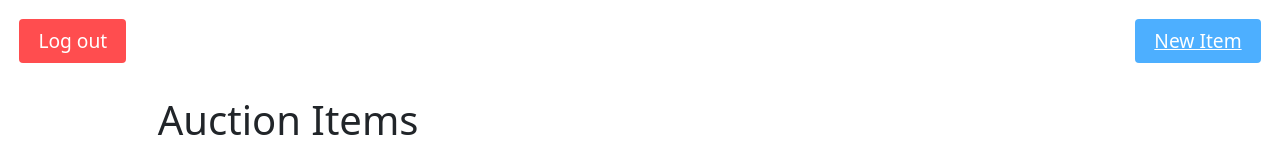
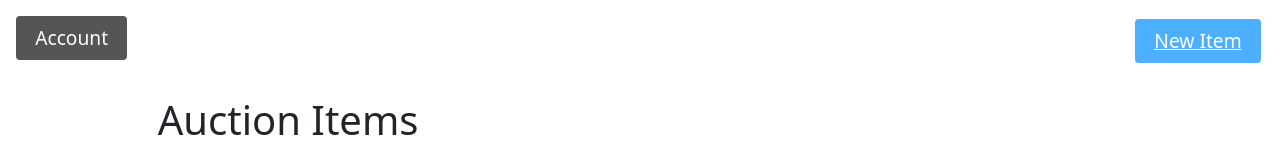
Before and after one commit to dawid-paluch/WebProgrammingGroupProject, a Vue app in the folder frontend/: page /app/ in a window 1280 px wide. Shown: the top 150 px of the page. Built offline with nearby package versions, Linux system fonts and the light colour scheme; no server answers.

Commit message:
Add account dropdown menu for options edit profile and logout

```diff
--- a/frontend/src/App.vue
+++ b/frontend/src/App.vue
@@ -1,8 +1,27 @@
 <template>
     <main class="container pt-4">
         <router-link v-if="$route.name !== 'Main Page'" :to="{name: 'Main Page'}" id="home-button">Home</router-link>
-        <button id="logout-button" @click="logout">Log out</button>
-        <!--<button id="new-item-button" @click="$router.push('/new-auction-item/')">New Item</button>-->
+
+        <div id="account-menu">
+            <button id="account-button" @click="toggleMenu">
+                Account
+            </button>
+
+            <div v-if="menuOpen" id="account-dropdown">
+                <router-link
+                :to="{ name: 'Profile' }"
+                class="dropdown-item"
+                @click="menuOpen = false"
+                >
+                Edit Profile
+                </router-link>
+
+                <button class="dropdown-item" @click="logout">
+                Log out
+                </button>
+            </div>
+        </div>
+
         <router-link v-if="$route.name !== 'New Auction Item'" :to="{ name: 'New Auction Item' }" id="new-item-button">New Item</router-link>
 
         <RouterView class="flex-shrink-0" />
@@ -16,7 +35,17 @@ import { RouterView } from "vue-router";
 export default defineComponent({
     components: { RouterView },
 
+    data() {
+        return {
+            menuOpen: false
+        };
+    },
+
     methods: {
+        toggleMenu() {
+            this.menuOpen = !this.menuOpen;
+        },
+
         async logout() {
             const tokenEl = document.querySelector('meta[name="csrf-token"]') as HTMLMetaElement | null;
             const csrfToken = tokenEl?.content;
@@ -86,4 +115,46 @@ export default defineComponent({
     background-color: #3e8e41
 }
 
+/*Profile dropdown menu style */
+
+#account-menu {
+    position: absolute;
+    top: 1em;
+    left: 1em;
+}
+
+#account-button {
+    font-size: 1.2em;
+    padding: 0.4em 1em;
+    background-color: #555;
+    color: white;
+    border: none;
+    border-radius: 4px;
+    cursor: pointer;
+}
+
+#account-dropdown {
+    margin-top: 0.3em;
+    background: white;
+    border-radius: 4px;
+    box-shadow: 0 2px 6px rgba(0,0,0,0.2);
+    display: flex;
+    flex-direction: column;
+}
+
+.dropdown-item {
+    padding: 0.5em 1em;
+    text-decoration: none;
+    color: black;
+    background: none;
+    border: none;
+    text-align: left;
+    cursor: pointer;
+}
+
+.dropdown-item:hover {
+    background-color: #eee;
+}
+
+
 </style>
```
